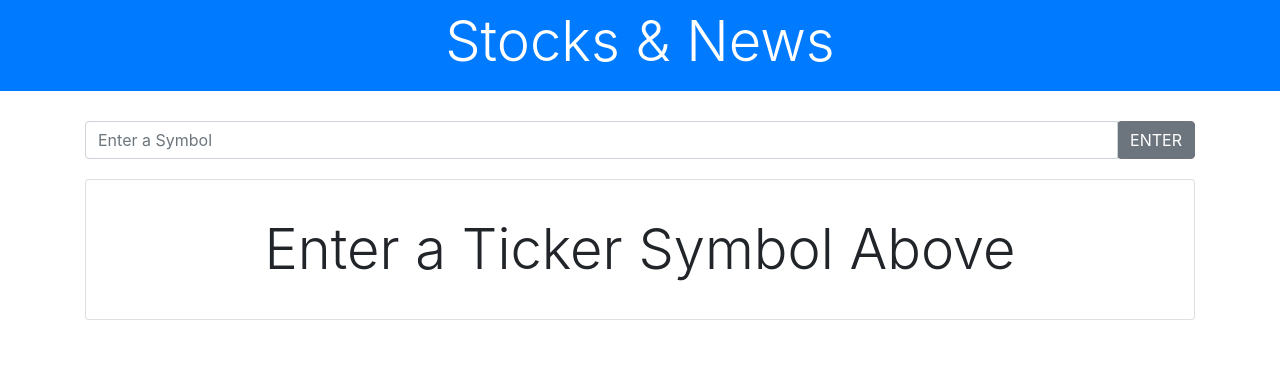
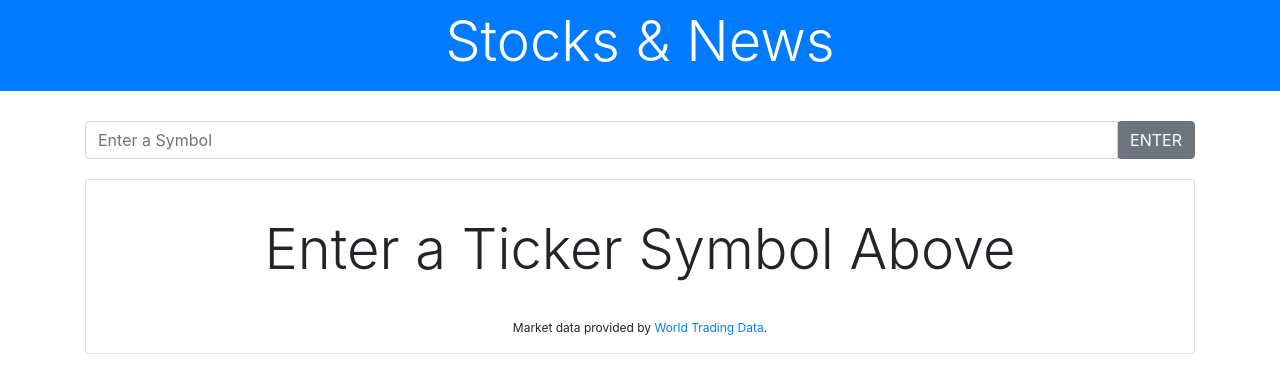
Before and after one commit to SarahEW1206/stocks-news, a React (Create React App) app: page / in a window 1280 px wide. Shown: the top 390 px of the page. Built offline with nearby package versions, Linux system fonts and the light colour scheme.

Commit message:
add credit/link to stock api provider

```diff
--- a/src/components/Display.js
+++ b/src/components/Display.js
@@ -76,6 +76,16 @@ export default class Display extends Component {
               {this.state.stock.price_open}
             </p>
           </div>
+          <p className="text-center" style={{ fontSize: "12px" }}>
+            Market data provided by{" "}
+            <a
+              target="_blank"
+              href="https://www.worldtradingdata.com/documentation#introduction"
+            >
+              World Trading Data
+            </a>
+            .
+          </p>
         </div>
 
         {this.state.news && (
```
